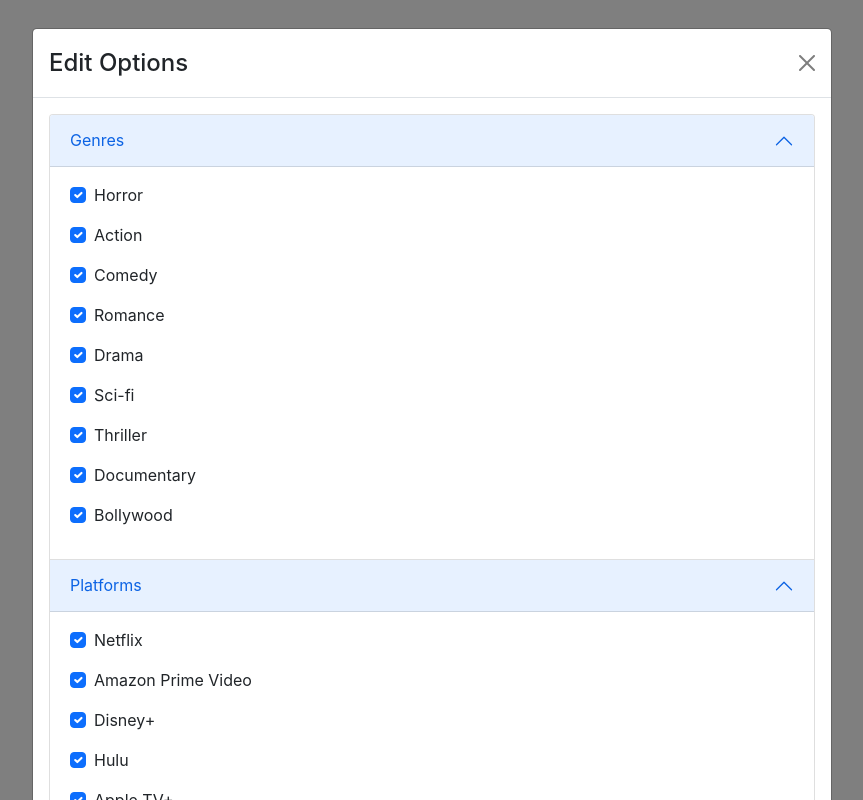
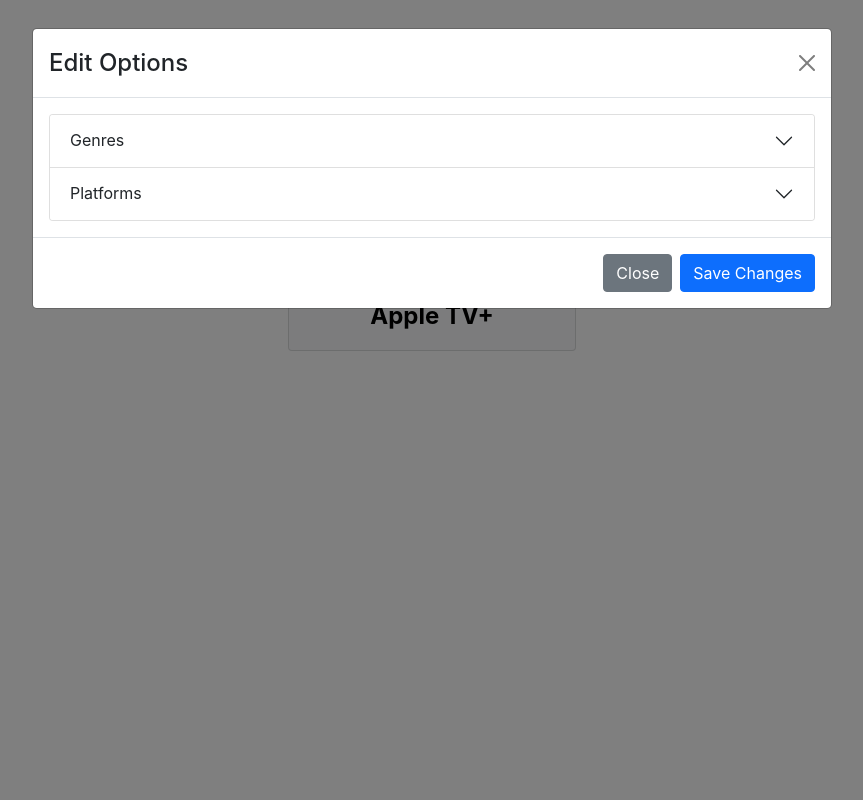
Before and after one commit to neelindap/dekhte-hai, a React (Create React App) app: page / in a window 1280 px wide. Both pictures are taken after a click on the icon 756 px from the left and 66 px from the top of the page. Shown: the whole page, without its empty margins (208-1071 px from the left). Built offline with nearby package versions, Linux system fonts and the light colour scheme.

Commit message:
Accordion event keys

```diff
--- a/src/components/SettingsAccordion.js
+++ b/src/components/SettingsAccordion.js
@@ -9,7 +9,7 @@
 }) => {
   return (
     <Accordion>
-      <Accordion.Item>
+      <Accordion.Item eventKey="0">
         <Accordion.Header>Genres</Accordion.Header>
         <Accordion.Body>
           <Form>
@@ -34,7 +34,7 @@
           </Form>
         </Accordion.Body>
       </Accordion.Item>
-      <Accordion.Item>
+      <Accordion.Item eventKey="1">
         <Accordion.Header>Platforms</Accordion.Header>
         <Accordion.Body>
           <Form>
```
